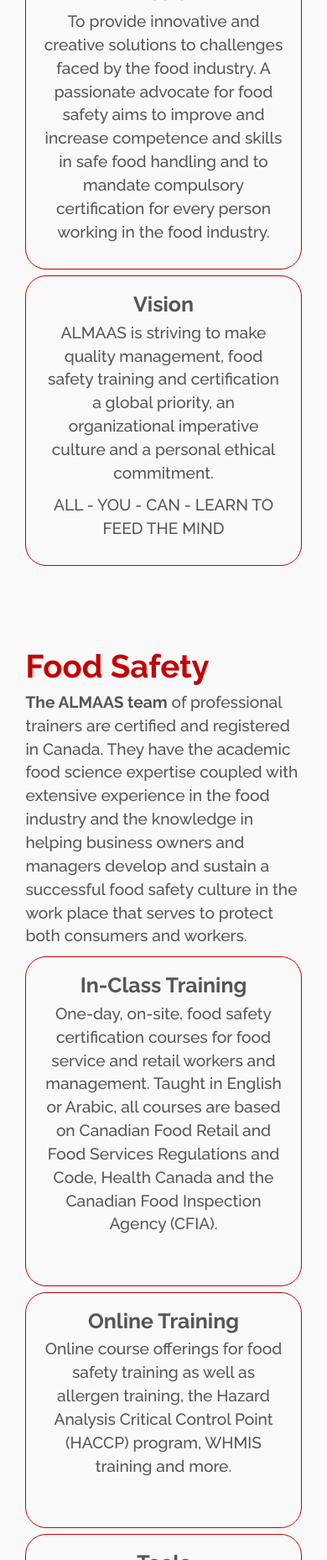
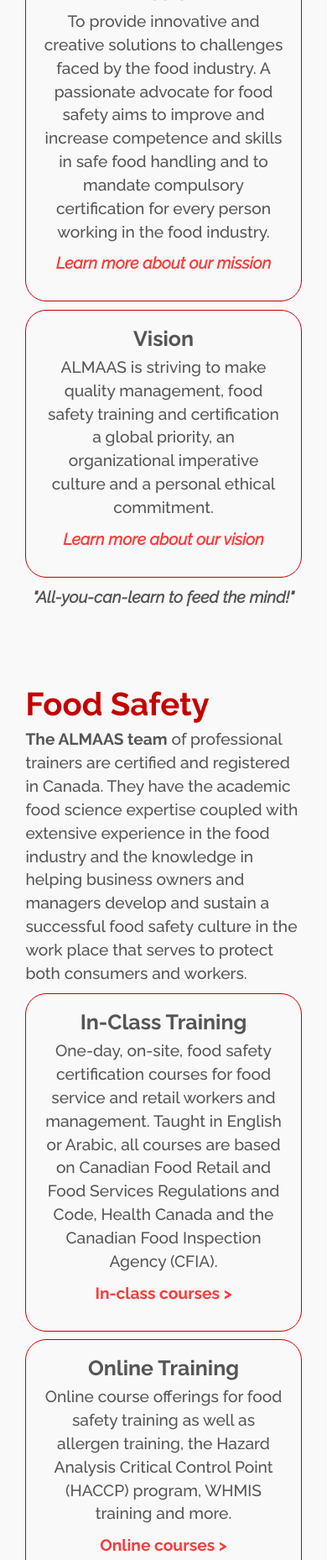
Before and after one commit to AdamJumanji/afsp-website, a plain HTML site: page index.html in a window 390 px wide. Shown: the part 1318-3176 px from the top of the page at 84% size. Drawn offline with nearby package versions, Linux system fonts and the light colour scheme.

Commit message:
Added links and calls-to-action in sub sections.

```diff
--- a/index.html
+++ b/index.html
@@ -38,14 +38,21 @@
 		<div class="flex-container">
 			<div class="flex-item">
 				<h3>Mission</h2>
-				<p id="mission">To provide innovative and creative solutions to challenges faced by the food industry. A passionate advocate for food safety aims to improve and increase competence and skills in safe food handling and to mandate compulsory certification for every person working in the food industry. </p>
+				<p id="mission">To provide innovative and creative solutions to challenges faced by the food industry. A passionate advocate for food safety aims to improve and increase competence and skills in safe food handling and to mandate compulsory certification for every person working in the food industry.
+				</p>
+				<p class="action-link"> <i> <a href="#">Learn more about our mission</a></i> </p>
+
 			</div>
 			<div class="flex-item">
 				<h3>Vision</h2>
 				<p id="vision">ALMAAS is striving to make quality management, food safety training and certification a global priority, an organizational imperative culture and a personal ethical commitment.  </p>
-				<p id="motto">ALL - YOU - CAN - LEARN TO FEED THE MIND</p>
+				<p class="action-link"> <i> <a href="#">Learn more about our vision</a></i> </p>
+
 			</div>
+
 		</div>
+					<p class="centre"> <i><strong>"All-you-can-learn to feed the mind!"</strong> </i><p>
+
 	</section>
 	<section id="food-safety">
 		<h2>Food Safety</h1>
@@ -57,17 +64,18 @@
 					<p>One-day, on-site, food safety certification courses for food service and retail workers and management.
 						Taught in English or Arabic, all courses are based on Canadian Food Retail and Food Services Regulations and Code,
 						Health Canada and the Canadian Food Inspection Agency (CFIA). </p>
-						<img src="">
+										<p class="action-link"> <a href="#">In-class courses ></a> </p>
+
 					</div>
 					<div class="flex-item" id="online">
 						<h3>Online Training</h2>
 						<p>Online course offerings for food safety training as well as allergen training, the Hazard Analysis Critical Control Point (HACCP) program, WHMIS training and more.</p>
-						<img src="">
+										<p class="action-link"> <a href="#">Online courses ></a> </p>
+
 					</div>
 					<div class="flex-item" id="tools">
 						<h3>Tools</h2>
 						<p>Sale of various materials and tools used in food safety and quality assurance. Please <a href="#contact-us">contact us</a> for more information.</p>
-						<img src="">
 					</div>
 
 				</div>
@@ -79,19 +87,17 @@
 					<div class="flex-item" id="fpdb">
 						<h3>Food Plant Design & Building</h2>
 						<p>If you want to build, renovate a food processing plant or if you own or operate a foodservice business and faced with equipment or regulatory requirements decision, striving to reduce costs, increase efficiency or  improve quality, want to increase profitability in an existing food processing facility, need the service of an experienced specialist.. You should consider the services of ALMAAS consultant and you will find our service professional, friendly and cost effective. </p>
-						<img src="">
 					</div>
 					<div class="flex-item" id="fsqm">
 						<h3>Food Safety & Quality Management</h2>
 						<p>Lorem ipsum dolor sit amet, consectetur adipiscing elit. Phasellus quis lacus risus. Sed dignissim ornare efficitur. Mauris dignissim laoreet mattis. Aenean blandit mi est, sit amet ultrices leo malesuada a. Fusce ut euismod augue, non rutrum dolor. Duis venenatis placerat orci eu mattis. Proin id bibendum ipsum. In hac habitasse.</p>
-						<img src="">
 					</div>
 					<div class="flex-item" id="product-development">
 						<h3>Product Development</h2>
 						<p>ALMAAS brings together the multi-disciplinary resources of its highly motivated personnel who combine their creative ideas, strong technical background and extensive experience in the product and process development. This effective combination of diverse disciplines, augmented by the staff and client interaction, results in a methodical and practical approach to problem solving leading to innovative, viable, cost-effective solutions to product and process development. </p>
-						<img src="">
 					</div>
 				</div>
+				<p class="centre"> <i><strong>We have within our team in excess of 100 years of extensive experience in the food industry. We make it our business to understand our customers goals and objectives.</strong> </i><p>
 			</section>
 			<section id="contact-us">
 				<h2>Contact Us</h1>
--- a/site.css
+++ b/site.css
@@ -102,6 +102,14 @@ p {
 
 }
 
+.centre{
+	text-align: center;
+}
+
+.action-link{
+	margin-top: 2%;
+}
+
 .content {
 	width: 88%; height: 100%;
 	margin:auto;
@@ -128,6 +136,7 @@ p {
 	-webkit-justify-content: center;
 	justify-content: center;
 	width: 100%;
+	margin-bottom: 3%;
 
 }
 
@@ -135,7 +144,6 @@ p {
 .flex-item {
 	max-width: auto;
 	margin-right: 2%;
-	margin-bottom: 2%;
 	width: 100%;
 	border: .1em solid  #c50000;
 	padding: 20px;
@@ -182,7 +190,13 @@ p {
 @media only screen and (max-width : 1000px) {
 
 	.flex-container {
-		flex-direction: column
+		flex-direction: column;
+			margin-bottom: 0%;
+
+	}
+	.flex-item{
+			margin-bottom: 3%;
+
 	}
 
 	nav ul{
```
